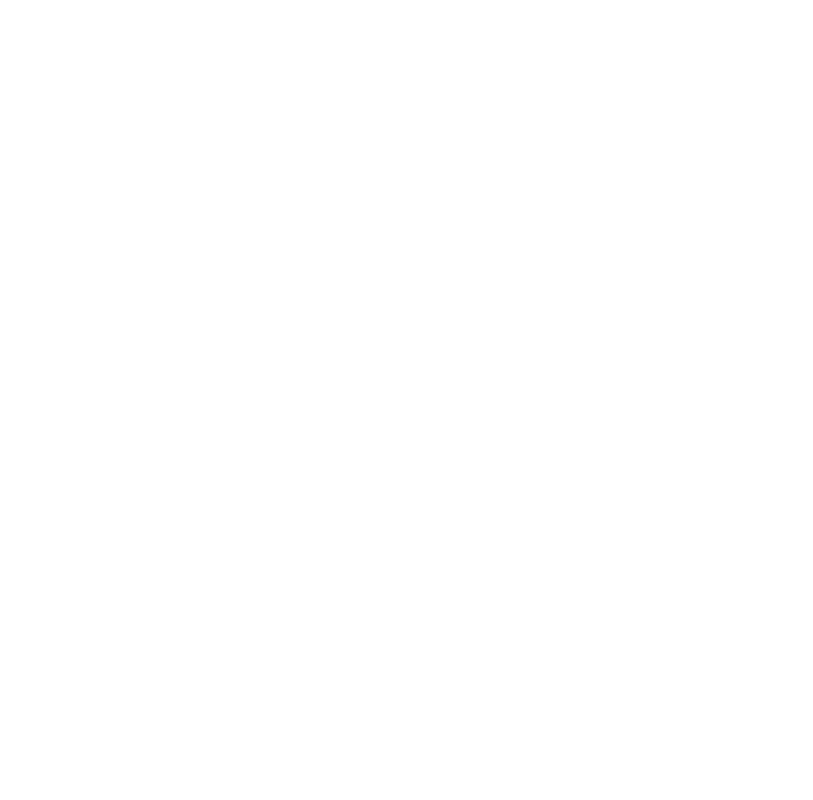
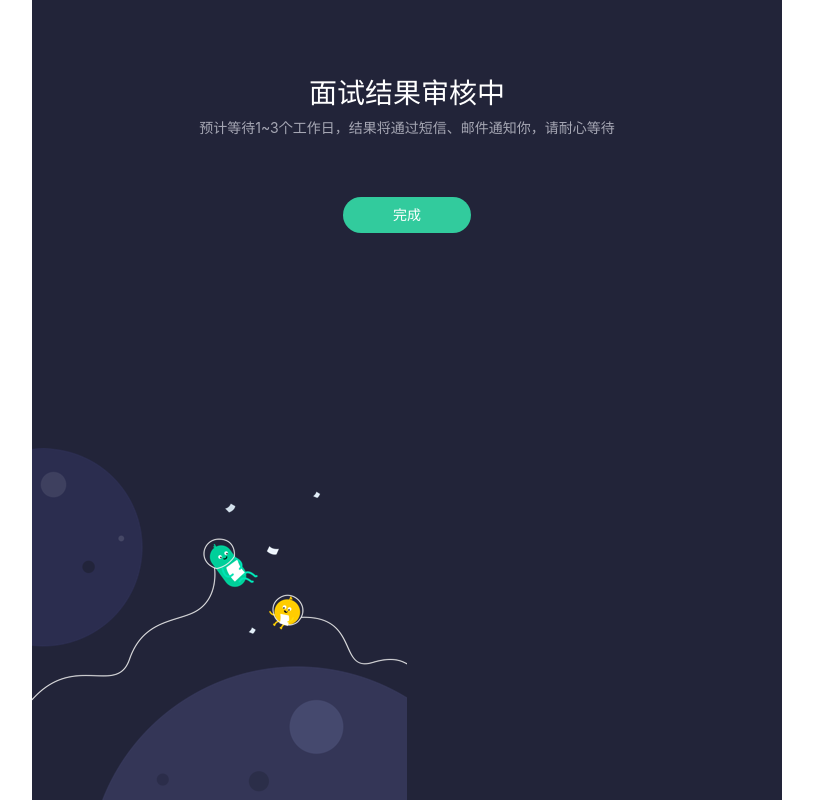
Before and after one commit to ebameng/hack-project, a React (Create React App) app: page /submit-success in a window 1280 px wide. Shown: the whole page, without its empty margins (233-1046 px from the left). Built offline with nearby package versions, Linux system fonts and the light colour scheme.

Commit message:
feat: 完成结果页面开发

```diff
--- a/src/App.js
+++ b/src/App.js
@@ -1,7 +1,6 @@
 import React,{useState} from 'react';
 import logo from './logo.svg';
 import './App.css';
-import './media.css';
 
 function App() {
   const [state , setState] = useState({
--- a/src/index.css
+++ b/src/index.css
@@ -1,3 +1,5 @@
+@import "media.css";
+
 body {
   margin: 0;
   font-family: -apple-system, BlinkMacSystemFont, 'Segoe UI', 'Roboto', 'Oxygen',
@@ -11,3 +13,8 @@
   font-family: source-code-pro, Menlo, Monaco, Consolas, 'Courier New',
     monospace;
 }
+
+.root-box{
+  max-width: 750px;
+  margin: 0 auto;
+}
--- a/src/index.js
+++ b/src/index.js
@@ -1,13 +1,14 @@
 import React from 'react';
 import ReactDOM from 'react-dom';
+import * as serviceWorker from './serviceWorker';
+import Router from './routes';
 import './index.css';
-import App from './App';
-import * as serviceWorker from './serviceWorker';
-import Router from './routes'
 
 ReactDOM.render(
   <React.StrictMode>
-    <Router />
+    <div className='root-box'>
+      <Router />
+    </div>
   </React.StrictMode>,
   document.getElementById('root')
 );
--- a/src/media.css
+++ b/src/media.css
@@ -1,10 +1,11 @@
 @media (max-width: 750px) {
     html {
         font-size: 26.6667vw;
+        max-font-size: 26.6667vw;
     }
 }
 
-@media (min-width: 750px) {
+@media (min-width: 751px) {
     html {
         font-size: 100px;
     }
--- a/src/pages/result/Result.js
+++ b/src/pages/result/Result.js
@@ -1,12 +1,112 @@
-import React, { useEffect, useState } from 'react';
+import React, { useEffect, useState, createRef } from 'react';
+import axios from 'axios';
+import echarts from 'echarts/lib/echarts';
+import 'echarts/lib/chart/radar';
+import 'echarts/lib/component/tooltip';
+import 'echarts/lib/component/title';
+
 import './result.css'
 
 export default (props) => {
-  const {  } = 'props'
+  const [dataSource, setDataSource] = useState({
+    name: '王二',
+    gender: '男',
+    age: '28',
+    phone: '18565685956',
+    position: '前端开发工程师',
+    mark: [80, 90, 70, 100, 90, 80],
+    average: '89',
+    rank: '86'
+  })
+  const echartRef = createRef()
+
+  useEffect(() => {
+    axios.post('/user', {
+
+    })
+      .then(function (response) {
+        const dataSource = response.data;
+        setDataSource(dataSource)
+
+        handleMakeChart(dataSource)
+      })
+      .catch(function (error) {
+        console.log(error);
+      });
+  }, [])
+
+  const handleMakeChart = (dataSource) => {
+
+    const myChart = echarts.init(echartRef.current);
+    myChart.setOption({
+      title: null,
+      tooltip: {},
+      legend: {
+        data: ['各项得分']
+      },
+      radar: {
+        name: {
+          textStyle: {
+            color: '#fff',
+            backgroundColor: 'transparent',
+          }
+        },
+        indicator: [
+          { name: '基础信息', max: 100},
+          { name: '沟通能力', max: 100},
+          { name: '自信', max: 100},
+          { name: '专业技能', max: 100},
+          { name: '职业背景', max: 100},
+          { name: '期望匹配度', max: 100}
+        ],
+        radius: '50%',
+        splitArea : {
+          show : true,
+          areaStyle : {
+            color: ['#222439']
+          }
+        }
+      },
+      series: [{
+        name: '各项得分',
+        type: 'radar',
+        data: [
+          {
+            value: dataSource.mark,
+            name: '各项得分'
+          }
+        ],
+        itemStyle: {
+          color: '#484c79',
+          borderColor: '#484c79'
+        },
+        lineStyle: {
+          color: '#484c79',
+        },
+        areaStyle: {
+          color: 'rgba(59, 64, 121, 0.52)'
+        }
+      }]
+    });
+  }
 
   return(
     <div className='result'>
-      123
+      <div className='result-header'>
+        <div className='result-header-content'>
+          <h3>{dataSource.name}</h3>
+          <p>{dataSource.gender} {dataSource.age} {dataSource.phone}</p>
+          <p>应聘职位: {dataSource.position}</p>
+        </div>
+        <img src="" alt="" className='result-header-image'/>
+      </div>
+
+      <div className='result-body'>
+        <h2>综合评分: {dataSource.average}</h2>
+        <p>排名: {dataSource.rank}</p>
+
+        <div className='result-echart-box' ref={echartRef}></div>
+      </div>
     </div>
   )
 }
--- a/src/pages/result/SubmitSuccess.js
+++ b/src/pages/result/SubmitSuccess.js
@@ -1,11 +1,19 @@
 import React, { useEffect, useState } from 'react';
+import './submitSuccess.css';
 
 export default (props) => {
-  const {  } = 'props'
+  const { history } = 'props'
+
+  const handleClickFinished = () => {
+    history.push('/')
+  }
 
   return(
-    <div className=''>
+    <div className='submit-success'>
+      <h2 className='submit-success-title'>面试结果审核中</h2>
+      <p className='submit-success-desc'>预计等待1~3个工作日，结果将通过短信、邮件通知你，请耐心等待</p>
 
+      <span className='submit-success-finished' onClick={handleClickFinished}>完成</span>
     </div>
   )
 }
--- a/src/pages/result/result.css
+++ b/src/pages/result/result.css
@@ -1,3 +1,51 @@
 .result{
+    min-height: 100vh;
+    padding: 0 0.14rem 0;
+    background-color: #222439;
     font-size: 0.2rem;
 }
+
+.result-header{
+    display: flex;
+    justify-content: space-between;
+    align-items: center;
+    padding: 0.12rem;
+    border-bottom: 1px rgba(151,151,151,0.21) solid;
+}
+
+.result-header-content h3{
+    font-size: 0.28rem;
+    color: #FFFFFF;
+}
+
+.result-header-content p{
+    font-size: 0.14rem;
+    color: #A6A7B4;
+    line-height: 0.22rem;
+}
+
+.result-header img{
+    width: 0.78rem;
+    height: 0.78rem;
+}
+
+.result-echart-box{
+    width: 3rem;
+    height: 3rem;
+    margin: 0 auto;
+}
+
+.result-body{
+    padding: 0.12rem;
+}
+
+.result-body h2{
+    font-size: 0.24rem;
+    color: #FFFFFF;
+}
+
+.result-body p{
+    font-size: 0.14rem;
+    color: #A6A7B4;
+    line-height: 0.22rem;
+}
--- a/src/pages/result/submitSuccess.css
+++ b/src/pages/result/submitSuccess.css
@@ -0,0 +1,34 @@
+.submit-success{
+    min-height: 100vh;
+    padding: 0.58rem 0.24rem;
+    background: url("/assets/images/moon.png") no-repeat left bottom;
+    background-color: #222439;
+}
+
+.submit-success-title{
+    margin-bottom: 0.08rem;
+    font-size: 0.28rem;
+    color: #FFFFFF;
+    text-align: center;
+}
+
+.submit-success-desc{
+    margin-bottom: 0.58rem;
+    font-size: 0.14rem;
+    color: #A6A7B4;
+    text-align: center;
+    line-height: 0.22rem;
+}
+
+.submit-success-finished{
+    display: block;
+    width: 1.28rem;
+    height: 0.36rem;
+    margin: 0 auto;
+    line-height: 0.36rem;
+    background: #32CB9D;
+    border-radius: 0.24rem;
+    text-align: center;
+    color: #fff;
+    cursor: pointer;
+}
```
